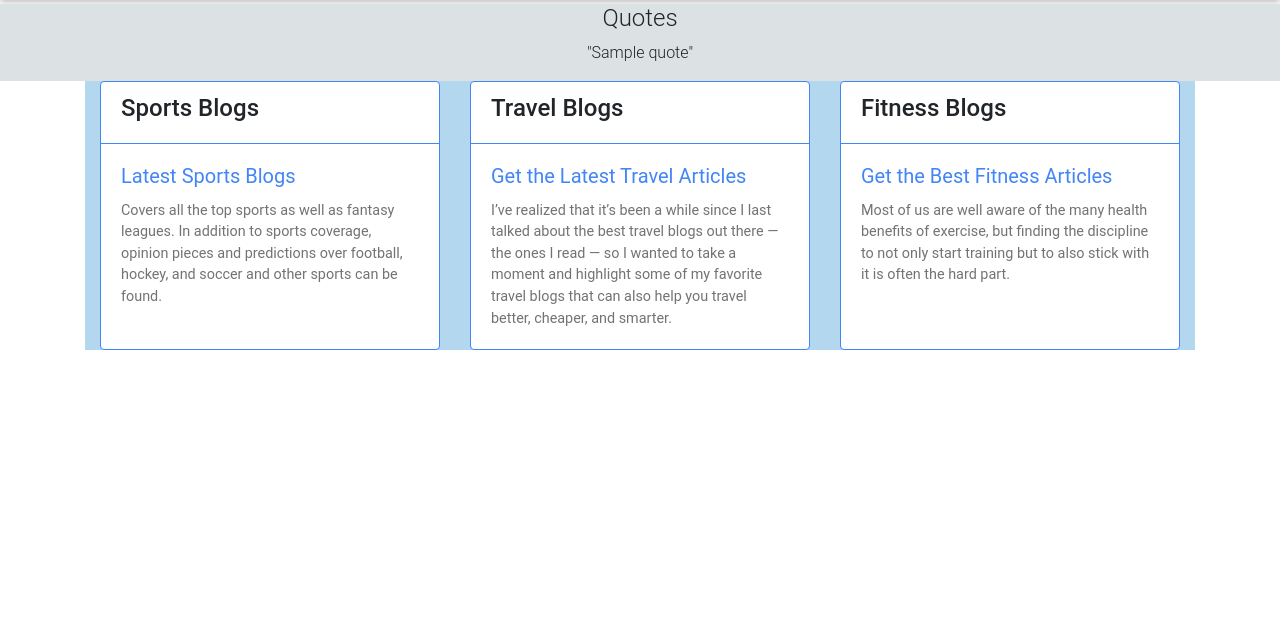
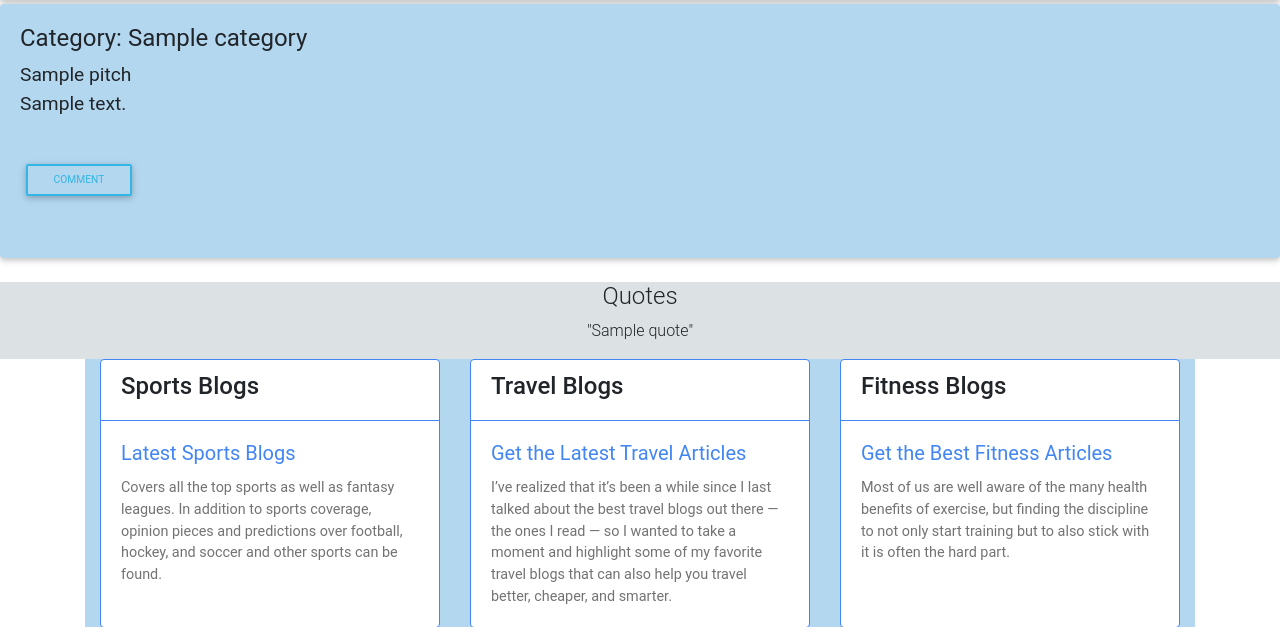
Before and after one commit to edwinkim16/Blog, a Python web app: template app/templates/index.html in a window 1280 px wide. Shown: the part 56-683 px from the top of the page. Run offline with Jinja, Linux system fonts and the light colour scheme; the template is opened without the code that fills it: most values are stand-ins (such as "Sample title", 1, 10 or a date in 2020); some libraries are stand-ins or nearby versions.

Commit message:
display new blogs

```diff
--- a/app/templates/index.html
+++ b/app/templates/index.html
@@ -4,6 +4,7 @@
 
 <body>
     {% block content %}
+    <div>{{macros.displayPitches(pitch)}}</div>
     <div class="container-fluid quotes">
         <div class="row">
             <div class="col-md-12" style="background-color: #DCE1E3;">
--- a/app/templates/macros.html
+++ b/app/templates/macros.html
@@ -0,0 +1,30 @@
+{% macro displayPitches(list) %}
+{% for pitch in list %}
+
+<div style="background-color:#b3d7ef;" class="card">
+    <article class="media content-section">
+        <div class="card-title">
+            <div class="article-metadata">
+
+            </div>
+            <div class="card-body">
+
+            <h4 >Category: {{ pitch.category }}</h4>
+            <small style="font-size: larger;"> {{ pitch.title }} </small>
+
+            <p style="font-size: larger;"> {{ pitch.content }}</p>
+
+            <br>
+            <div><a href="{{ url_for('main.new_comment',id=pitch.id) }}"> <button class="btn btn-outline-info btn-sm">Comment</button> </a> </div>
+
+            </div>
+            <br>
+        </div>
+    </article>
+
+</div>
+<br>
+
+
+{% endfor %}
+{% endmacro %}
```
